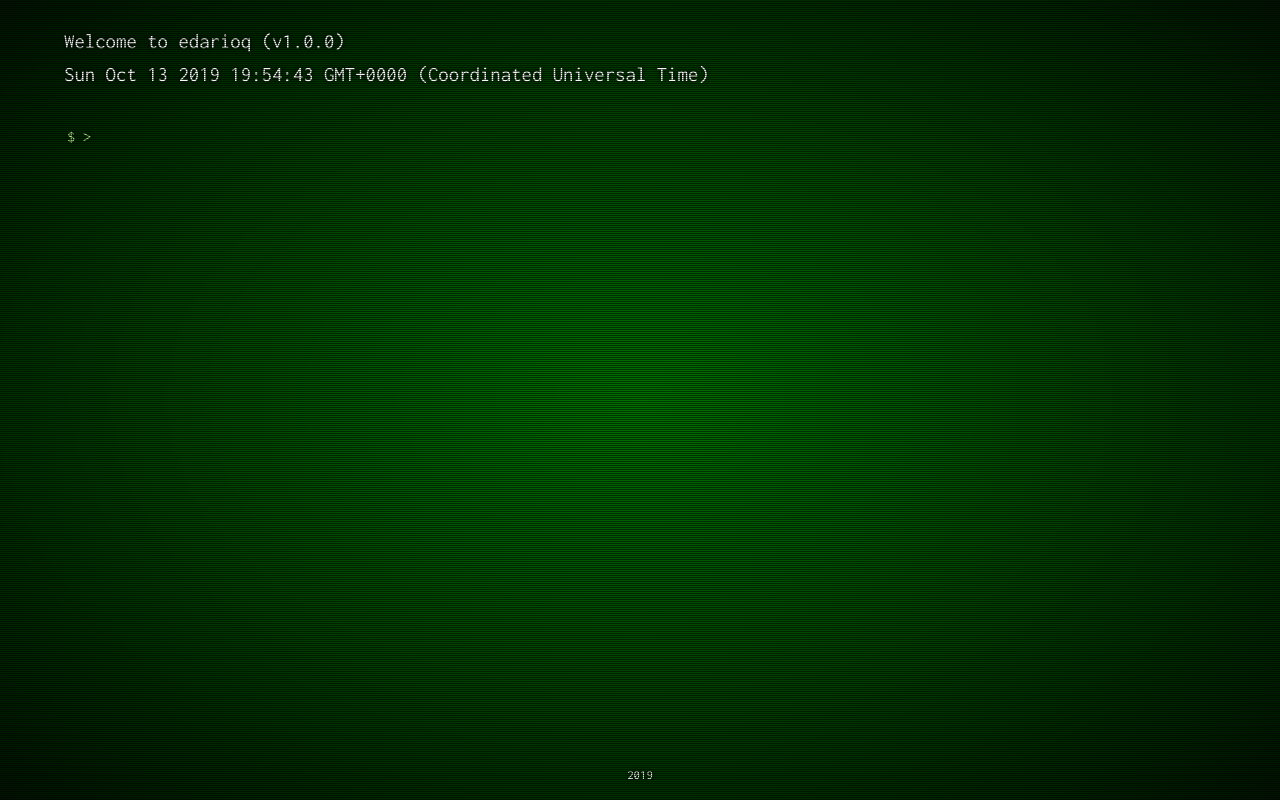
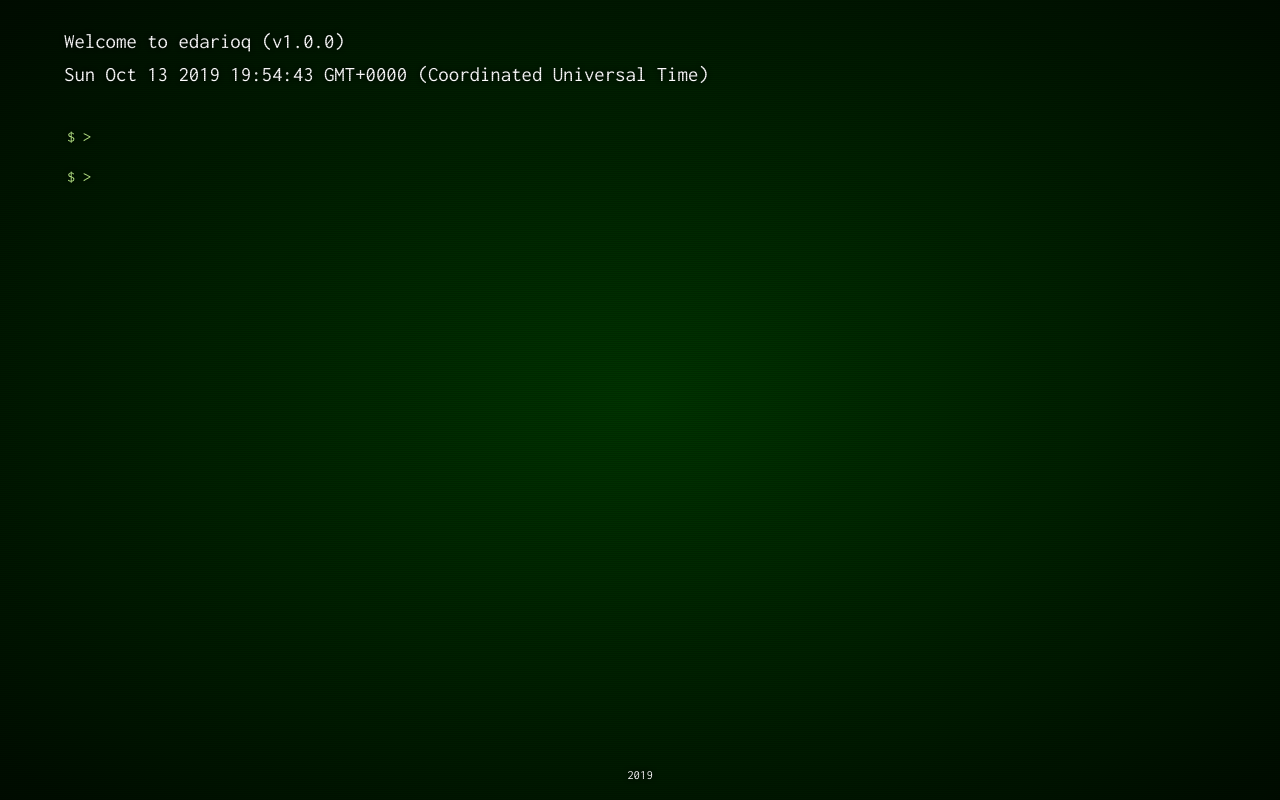
Before and after one commit to edarioq/edarioq, a Vue app: page / in a window 1280 px wide. Built offline with nearby package versions, Linux system fonts and the light colour scheme.

Commit message:
Create command component

```diff
--- a/src/App.vue
+++ b/src/App.vue
@@ -23,7 +23,7 @@ export default class App extends Vue {
   }
 
   setMouseCursor(): void {
-    console.debug('cool');
+    console.debug('Move cursor to last command component');
   }
 }
 </script>
@@ -42,8 +42,8 @@ body {
   color: var(--white);
   background-color: var(--black);
   background-image: radial-gradient(
-    rgba(var(--green-rgb), 0.75),
-    var(--black) 120%
+    rgba(var(--green-rgb), 0.35),
+    var(--black) 130%
   );
   line-height: 1.6;
   text-shadow: 0 0 5px var(--black);
@@ -56,8 +56,8 @@ body {
     height: 100vh;
     background: repeating-linear-gradient(
       0deg,
-      rgba(var(--black-rgb), 0.5),
-      rgba(var(--black-rgb), 0.5) 1px,
+      rgba(var(--black-rgb), 0.15),
+      rgba(var(--black-rgb), 0.15) 1px,
       transparent 1px,
       transparent 2px
     );
--- /dev/null
+++ b/src/components/Command.vue
@@ -0,0 +1,72 @@
+<template>
+  <section class="command">
+    <span class="command__sign">$ ></span>
+    <input
+      class="command__input"
+      v-model="command"
+      type="text"
+      @keyup.enter="enterClicked"
+      ref="command"
+      tabindex="1"
+    />
+  </section>
+</template>
+
+<script lang="ts">
+import { Component, Vue } from 'vue-property-decorator';
+
+@Component
+export default class Command extends Vue {
+  public command: string = '';
+
+  constructor() {
+    super();
+  }
+
+  public mounted() {
+    this.$nextTick(() => {
+      const term = this.$refs.command as HTMLInputElement;
+      term.focus();
+    });
+  }
+
+  public enterClicked(): void {
+    console.debug(this.command);
+    this.command = '';
+  }
+}
+</script>
+
+<style scoped lang="scss">
+$module: 'command';
+
+.#{$module} {
+  display: grid;
+  grid-template-columns: 30px 1fr;
+  grid-column: 1 / span 13;
+  position: relative;
+  cursor: none;
+  &__sign {
+    display: flex;
+    align-items: center;
+    justify-content: center;
+    font-size: 1rem;
+    background-color: transparent;
+    color: var(--green);
+    user-select: none;
+    pointer-events: none;
+  }
+  &__input {
+    display: flex;
+    align-items: center;
+    font-size: 1.2rem;
+    border: none;
+    padding: 10px 0;
+    outline: none;
+    background-color: transparent;
+    color: var(--aqua);
+    letter-spacing: 0.1rem;
+    padding-left: 5px;
+  }
+}
+</style>
--- a/src/components/Terminal.vue
+++ b/src/components/Terminal.vue
@@ -1,38 +1,36 @@
 <template>
   <section class="terminal">
-    <span class="terminal__sign">$ ></span>
-    <input
-      class="terminal__input"
-      v-model="command"
-      type="text"
-      @keyup.enter="enterClicked"
-      ref="terminal"
-      tabindex="1"
-    />
+    <div class="terminal__command">
+      <template v-for="command in commands">
+        <component :is="command.component" :key="command.id"></component>
+      </template>
+    </div>
   </section>
 </template>
 
 <script lang="ts">
 import { Component, Vue } from 'vue-property-decorator';
+import { CommandInterface } from '../models/command';
+import Command from './Command.vue';
 
-@Component
+@Component({
+  components: {
+    Command,
+  },
+})
 export default class Terminal extends Vue {
-  public command: string = '';
+  public active = false;
+  public commands: CommandInterface[] = [
+    { id: 1, component: Command, active: true },
+  ];
 
   constructor() {
     super();
   }
 
-  public mounted() {
-    this.$nextTick(() => {
-      const term = this.$refs.terminal as HTMLInputElement;
-      term.focus();
-    });
-  }
-
-  public enterClicked(): void {
-    console.debug(this.command);
-    this.command = '';
+  mounted() {
+    this.commands.forEach((cmd) => (cmd.active = false));
+    this.commands.push({ id: 2, component: Command, active: true });
   }
 }
 </script>
@@ -41,31 +39,5 @@ export default class Terminal extends Vue {
 $module: 'terminal';
 
 .#{$module} {
-  display: grid;
-  grid-template-columns: 30px 1fr;
-  grid-column: 1 / span 13;
-  position: relative;
-  &__sign {
-    display: flex;
-    align-items: center;
-    justify-content: center;
-    font-size: 1rem;
-    background-color: transparent;
-    color: var(--green);
-    user-select: none;
-  }
-  &__input {
-    display: flex;
-    align-items: center;
-    font-size: 1.2rem;
-    border: none;
-    padding: 10px 0;
-    outline: none;
-    background-color: transparent;
-    color: var(--aqua);
-    user-select: none;
-    letter-spacing: 0.1rem;
-    padding-left: 5px;
-  }
 }
 </style>
--- /dev/null
+++ b/src/models/command.ts
@@ -0,0 +1,7 @@
+import { Component } from 'vue';
+
+export interface CommandInterface {
+  id: number;
+  component: Component;
+  active: boolean;
+}
```
Also changed, not shown: src/models/skills.ts (deleted, +0 -11 lines).
